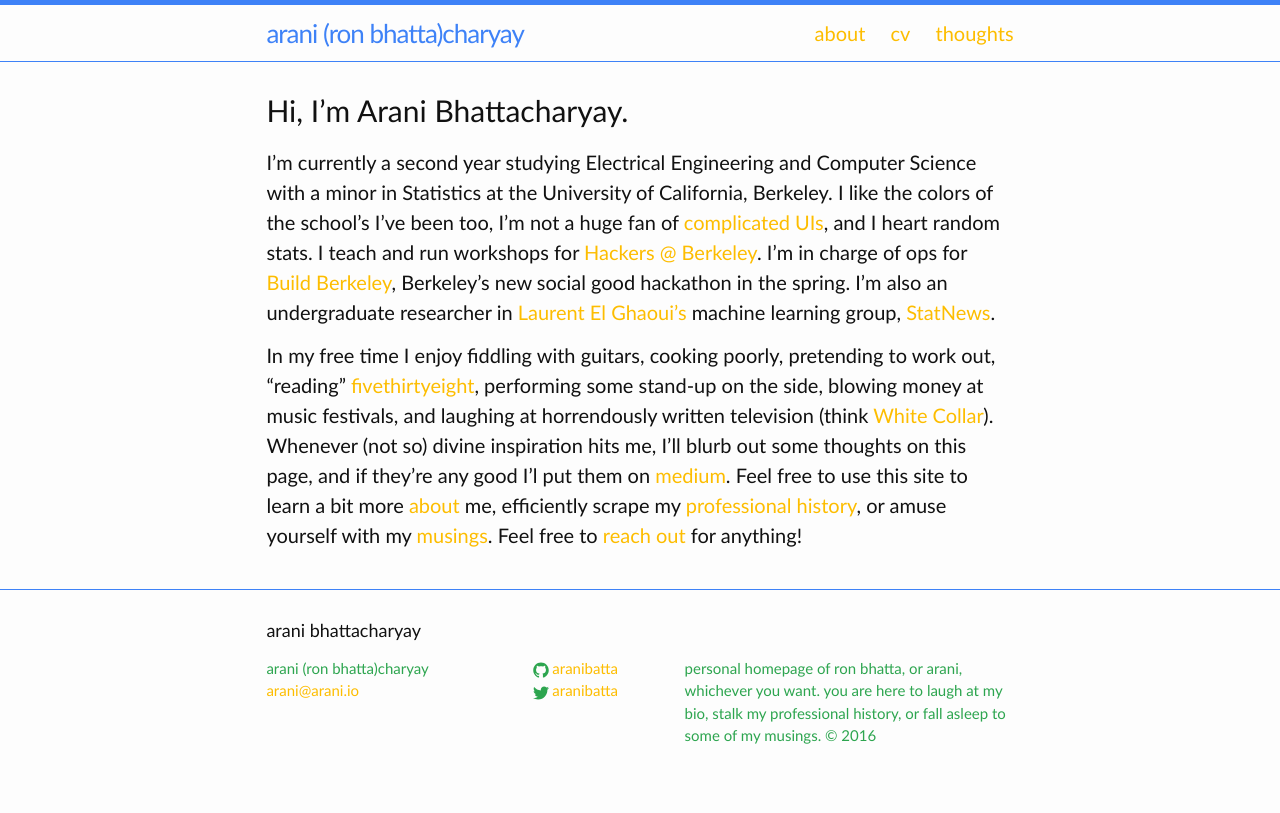
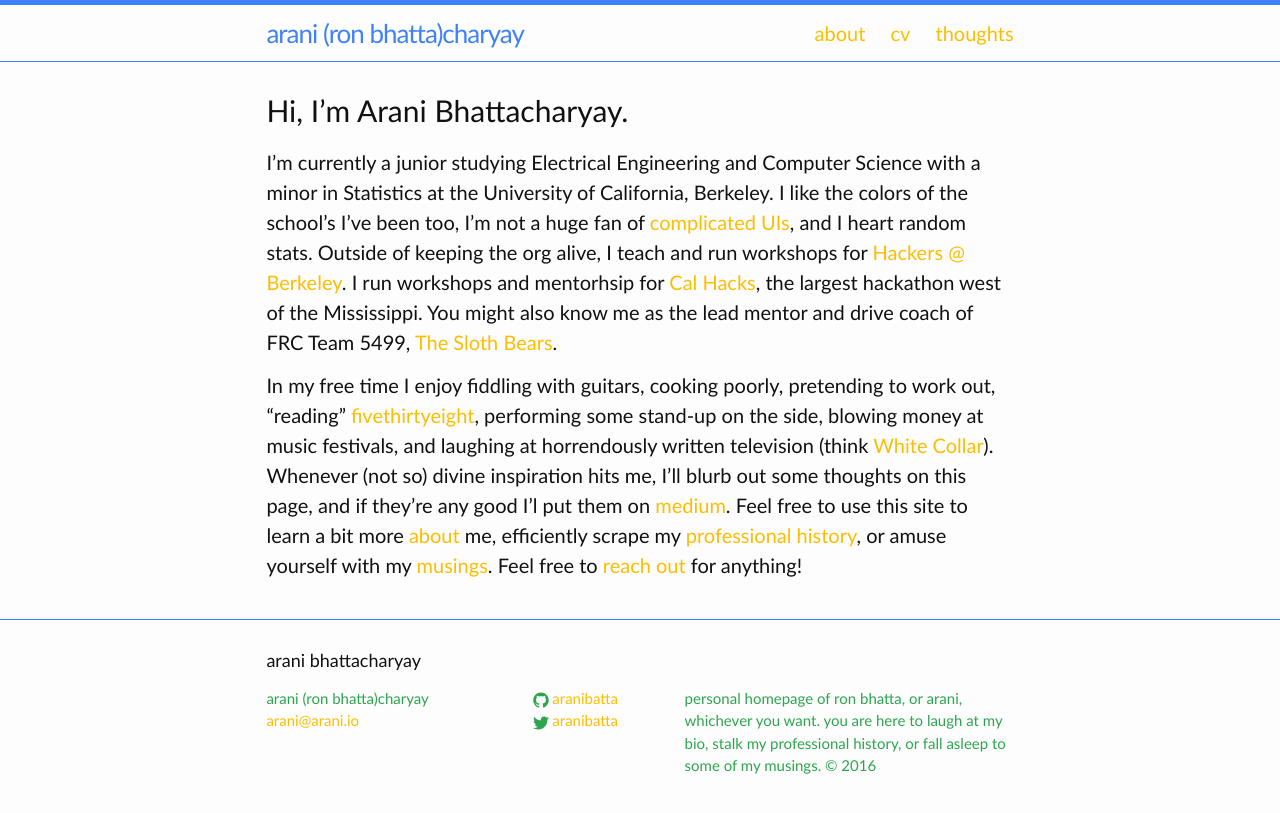
Before and after one commit to aranibatta/aranibatta.github.io, a Jekyll site: the page built from index.md, in a window 1280 px wide. Shown: the top 813 px of the page. Built offline with Jekyll 4.4.1, drawn with Linux system fonts in a browser that asks for light colours.

Commit message:
updated resume

```diff
--- a/index.md
+++ b/index.md
@@ -7,7 +7,7 @@ Hi, I'm Arani Bhattacharyay.
 ------
 
 
-I'm currently a second year studying Electrical Engineering and Computer Science with a minor in Statistics at the University of California, Berkeley. I like the colors of the school's I've been too, I'm not a huge fan of [complicated UIs](http://motherfuckingwebsite.com/), and I heart random stats. I teach and run workshops for [Hackers @ Berkeley](http://hackersatberkeley.com/). I'm in charge of ops for [Build Berkeley](http://buildberkeley.com/), Berkeley's new social good hackathon in the spring. I'm also an undergraduate researcher in [Laurent El Ghaoui's](http://www.eecs.berkeley.edu/~elghaoui/) machine learning group, [StatNews](http://statnews.org/).
+I'm currently a junior studying Electrical Engineering and Computer Science with a minor in Statistics at the University of California, Berkeley. I like the colors of the school's I've been too, I'm not a huge fan of [complicated UIs](http://motherfuckingwebsite.com/), and I heart random stats. Outside of keeping the org alive, I teach and run workshops for [Hackers @ Berkeley](http://hackersatberkeley.com/). I run workshops and mentorhsip for [Cal Hacks](http://calhacks.io/), the largest hackathon west of the Mississippi. You might also know me as the lead mentor and drive coach of FRC Team 5499, [The Sloth Bears](http://team5499.com/).
 
 
 In my free time I enjoy fiddling with guitars, cooking poorly, pretending to work out, "reading" [fivethirtyeight](http://fivethirtyeight.com/), performing some stand-up on the side, blowing money at music festivals, and laughing at horrendously written television (think [White Collar](http://www.imdb.com/title/tt1358522/)). Whenever (not so) divine inspiration hits me, I'll blurb out some thoughts on this page, and if they're any good I'l put them on [medium](https://medium.com/@aranibatta). Feel free to use this site to learn a bit more [about](http://arani.io/about) me, efficiently scrape my [professional history](http://arani.io/cv), or amuse yourself with my [musings](http://arani.io/thoughts). Feel free to [reach out](mailto:arani@arani.io) for anything!
```
